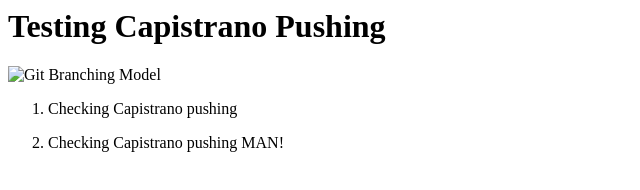
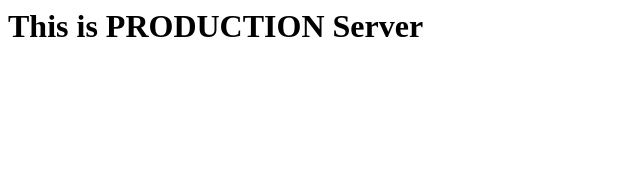
Before and after one commit to icg-lyoo/capistrano-test, a plain HTML site: page index.html in a window 1280 px wide. Shown: the whole page, without its empty margins (0-640 px from the left). Drawn offline with Linux system fonts and the light colour scheme.

Commit message:
Commiting

```diff
--- a/index.html
+++ b/index.html
@@ -6,12 +6,7 @@
 
 <body>
 	<div>
-		<h1>Testing Capistrano Pushing</h1>
-		<img alt="Git Branching Model" src="img/git-branch-model-diagram.png" />
-		<ol>
-			<li><p>Checking Capistrano pushing</p></li>
-			<li><p>Checking Capistrano pushing MAN!</p></li>
-		</ol>
+		<h1>This is PRODUCTION Server</h1>
 	</div>
 </body>
 
```
Also changed, not shown: upload-file.html (added, +1 -0 lines).
